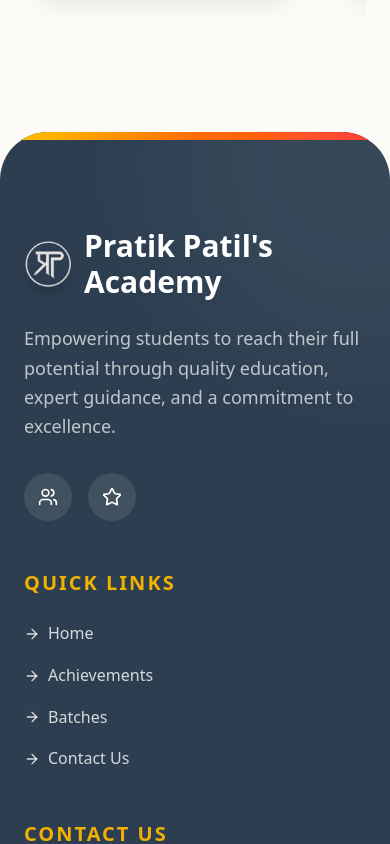
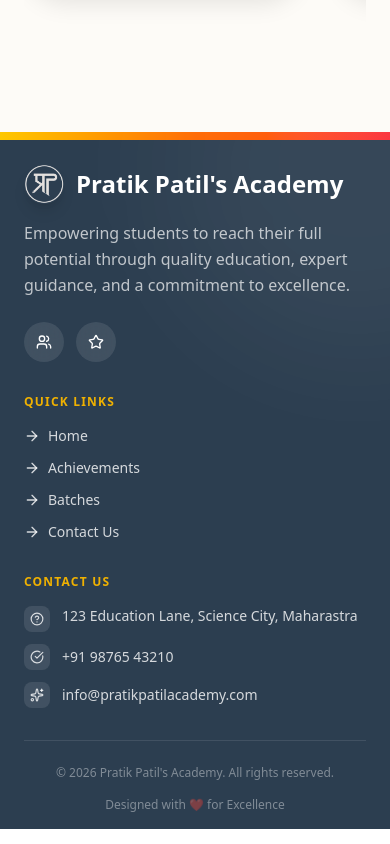
Before and after one commit to Pratik-Patil-s-Academy/Student-Management-Portal, a React (Vite) app in the folder student-frontend/: page / in a window 390 px wide. Shown: the part 6460-7304 px from the top of the page. Built offline with nearby package versions, Linux system fonts and the light colour scheme; no server answers.

Commit message:
Navbar and Footer fixed

```diff
--- a/student-frontend/src/pages/LandingPage.jsx
+++ b/student-frontend/src/pages/LandingPage.jsx
@@ -503,33 +503,33 @@
             </section>
 
             {/* 7. Footer */}
-            <footer className="bg-[#2C3E50] text-white rounded-t-[3rem] mt-0 pt-24 pb-12 px-6 relative overflow-hidden">
+            <footer className="bg-[#2C3E50] text-white mt-0 pt-8 pb-4 px-6 relative overflow-hidden">
                 {/* Footer pattern */}
                 <div className="absolute top-0 left-0 w-full h-2 bg-gradient-to-r from-yellow-400 via-orange-500 to-red-500" />
                 <div className="absolute -top-40 -right-40 w-96 h-96 bg-white/5 rounded-full blur-3xl" />
 
-                <div className="max-w-7xl mx-auto grid grid-cols-1 md:grid-cols-4 gap-12 relative z-10">
+                <div className="max-w-7xl mx-auto grid grid-cols-1 md:grid-cols-4 gap-8 relative z-10">
                     <div className="col-span-1 md:col-span-2">
-                        <div className="flex items-center gap-3 text-3xl font-bold mb-6">
-                            <img src={logo} alt="Academy Logo" className="w-12 h-12 rounded-full shadow-lg object-cover" />
+                        <div className="flex items-center gap-3 text-2xl font-bold mb-4">
+                            <img src={logo} alt="Academy Logo" className="w-10 h-10 rounded-full shadow-lg object-cover" />
                             <span>Pratik Patil's Academy</span>
                         </div>
-                        <p className="text-white/70 max-w-sm text-lg leading-relaxed">
+                        <p className="text-white/70 max-w-sm text-base leading-relaxed">
                             Empowering students to reach their full potential through quality education, expert guidance, and a commitment to excellence.
                         </p>
-                        <div className="flex gap-4 mt-8">
-                            <div className="w-12 h-12 rounded-full bg-white/10 flex items-center justify-center hover:bg-white/20 cursor-pointer transition-colors backdrop-blur-sm">
-                                <Users className="w-5 h-5" />
+                        <div className="flex gap-3 mt-6">
+                            <div className="w-10 h-10 rounded-full bg-white/10 flex items-center justify-center hover:bg-white/20 cursor-pointer transition-colors backdrop-blur-sm">
+                                <Users className="w-4 h-4" />
                             </div>
-                            <div className="w-12 h-12 rounded-full bg-white/10 flex items-center justify-center hover:bg-white/20 cursor-pointer transition-colors backdrop-blur-sm">
-                                <Star className="w-5 h-5" />
+                            <div className="w-10 h-10 rounded-full bg-white/10 flex items-center justify-center hover:bg-white/20 cursor-pointer transition-colors backdrop-blur-sm">
+                                <Star className="w-4 h-4" />
                             </div>
                         </div>
                     </div>
 
                     <div>
-                        <h4 className="text-xl font-bold mb-6 text-yellow-500 uppercase tracking-widest text-sm">Quick Links</h4>
-                        <div className="flex flex-col gap-4 text-white/80 font-medium">
+                        <h4 className="text-lg font-bold mb-4 text-yellow-500 uppercase tracking-widest text-xs">Quick Links</h4>
+                        <div className="flex flex-col gap-3 text-white/80 font-medium text-sm">
                             <a href="#" className="hover:text-yellow-400 transition-colors flex items-center gap-2 group"><ArrowRight className="w-4 h-4 group-hover:translate-x-1 transition-transform" /> Home</a>
                             <a href="#achievements" className="hover:text-yellow-400 transition-colors flex items-center gap-2 group"><ArrowRight className="w-4 h-4 group-hover:translate-x-1 transition-transform" /> Achievements</a>
                             <a href="#batches" className="hover:text-yellow-400 transition-colors flex items-center gap-2 group"><ArrowRight className="w-4 h-4 group-hover:translate-x-1 transition-transform" /> Batches</a>
@@ -538,25 +538,25 @@
                     </div>
 
                     <div>
-                        <h4 className="text-xl font-bold mb-6 text-yellow-500 uppercase tracking-widest text-sm">Contact Us</h4>
-                        <div className="flex flex-col gap-4 text-white/80">
+                        <h4 className="text-lg font-bold mb-4 text-yellow-500 uppercase tracking-widest text-xs">Contact Us</h4>
+                        <div className="flex flex-col gap-3 text-white/80 text-sm">
                             <p className="flex items-start gap-3">
-                                <span className="bg-white/10 p-2 rounded-lg"><HelpCircle className="w-4 h-4" /></span>
+                                <span className="bg-white/10 p-1.5 rounded-lg"><HelpCircle className="w-3.5 h-3.5" /></span>
                                 123 Education Lane, Science City, Maharastra
                             </p>
                             <p className="flex items-center gap-3">
-                                <span className="bg-white/10 p-2 rounded-lg"><CheckCircle className="w-4 h-4" /></span>
+                                <span className="bg-white/10 p-1.5 rounded-lg"><CheckCircle className="w-3.5 h-3.5" /></span>
                                 +91 98765 43210
                             </p>
                             <p className="flex items-center gap-3">
-                                <span className="bg-white/10 p-2 rounded-lg"><Sparkles className="w-4 h-4" /></span>
+                                <span className="bg-white/10 p-1.5 rounded-lg"><Sparkles className="w-3.5 h-3.5" /></span>
                                 info@pratikpatilacademy.com
                             </p>
                         </div>
                     </div>
                 </div>
-                <div className="max-w-7xl mx-auto mt-20 pt-8 border-t border-white/10 flex flex-col md:flex-row justify-between items-center gap-4 text-white/40 text-sm">
-                    <p>© 2024 Pratik Patil's Academy. All rights reserved.</p>
+                <div className="max-w-7xl mx-auto mt-8 pt-6 border-t border-white/10 flex flex-col md:flex-row justify-between items-center gap-4 text-white/40 text-xs">
+                    <p>© {new Date().getFullYear()} Pratik Patil's Academy. All rights reserved.</p>
                     <p>Designed with ❤️ for Excellence</p>
                 </div>
             </footer>
```
